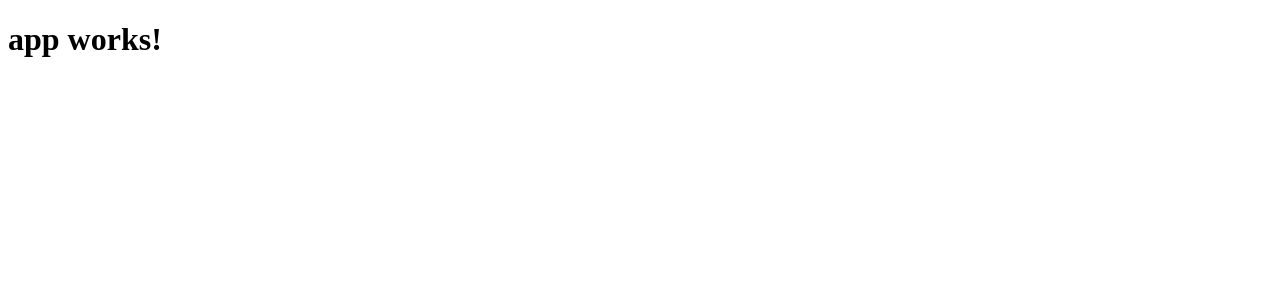
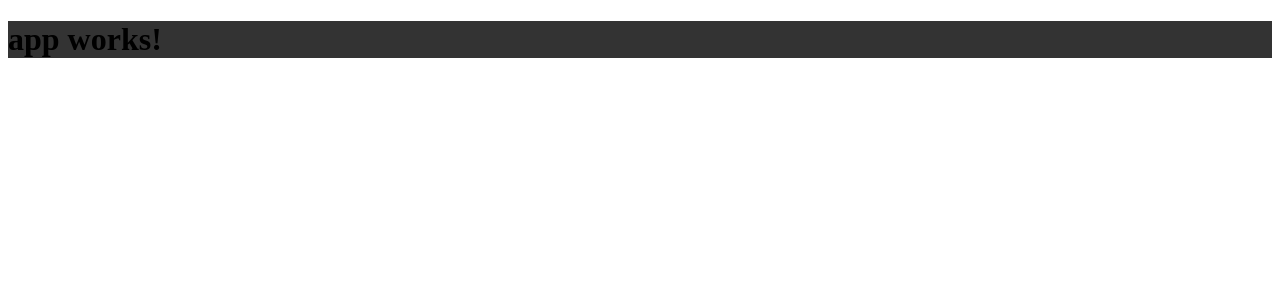
Before and after one commit to BlindDespair/Achievement-Wizard, an Angular app: page / in a window 1280 px wide. Shown: the top 300 px of the page. Built offline with nearby package versions, Linux system fonts and the light colour scheme.

Commit message:
Changed style type to scss.

```diff
--- a/angular-cli.json
+++ b/angular-cli.json
@@ -20,7 +20,8 @@
       "styles": [
         "styles.css"
       ],
-      "scripts": [],
+      "scripts": [
+      ],
       "environments": {
         "source": "environments/environment.ts",
         "dev": "environments/environment.ts",
@@ -28,8 +29,10 @@
       }
     }
   ],
-  "addons": [],
-  "packages": [],
+  "addons": [
+  ],
+  "packages": [
+  ],
   "e2e": {
     "protractor": {
       "config": "./protractor.conf.js"
@@ -41,7 +44,7 @@
     }
   },
   "defaults": {
-    "styleExt": "css",
+    "styleExt": "scss",
     "prefixInterfaces": false,
     "inline": {
       "style": false,
--- /dev/null
+++ b/src/app/app.component.scss
@@ -0,0 +1,3 @@
+h1{
+  background: #333;
+}
--- a/src/app/app.component.ts
+++ b/src/app/app.component.ts
@@ -3,7 +3,7 @@ import { Component } from '@angular/core';
 @Component({
   selector: 'app-root',
   templateUrl: './app.component.html',
-  styleUrls: ['./app.component.css']
+  styleUrls: ['app.component.scss']
 })
 export class AppComponent {
   title = 'app works!';
```
Also changed, not shown: src/app/app.component.css (deleted).
